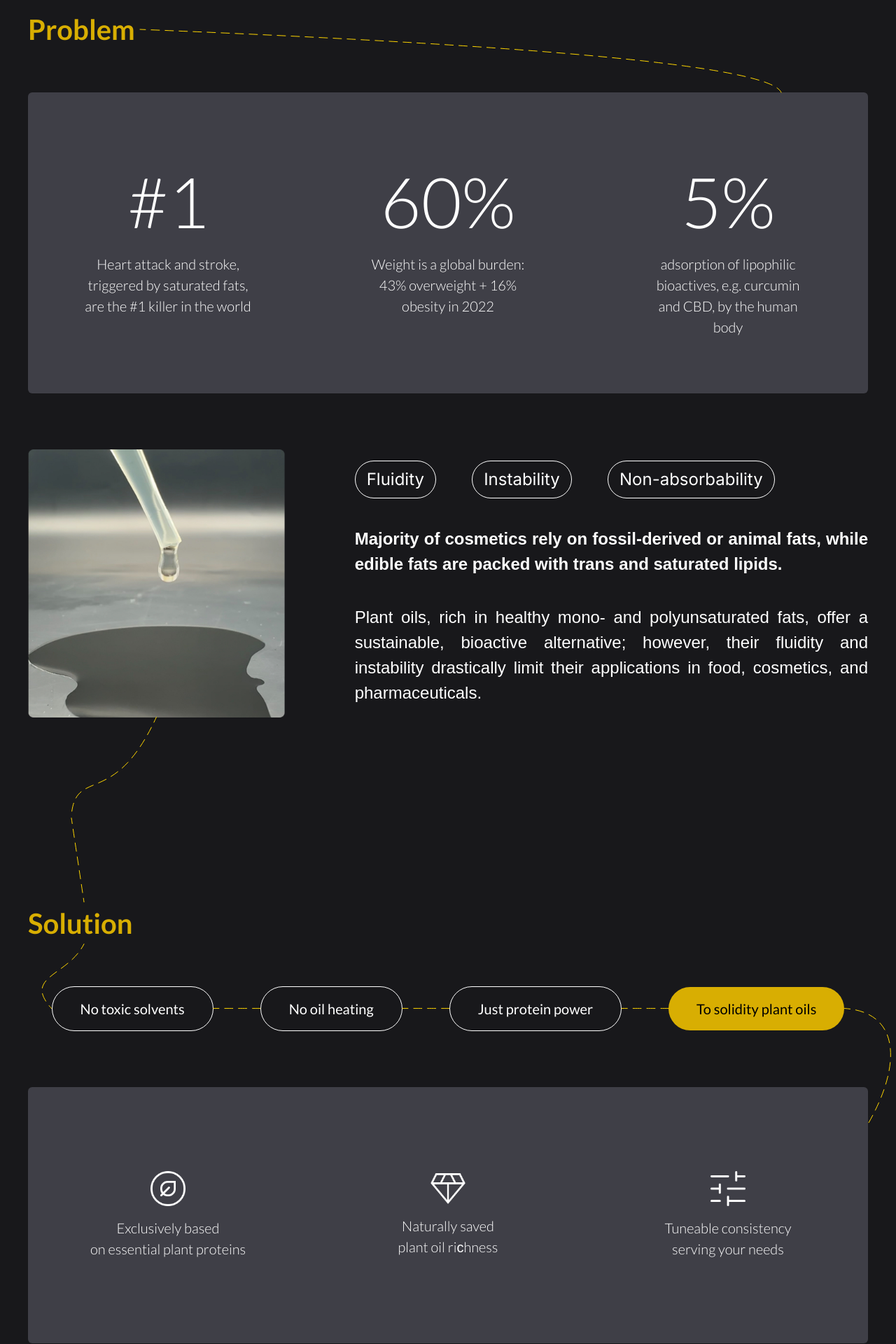
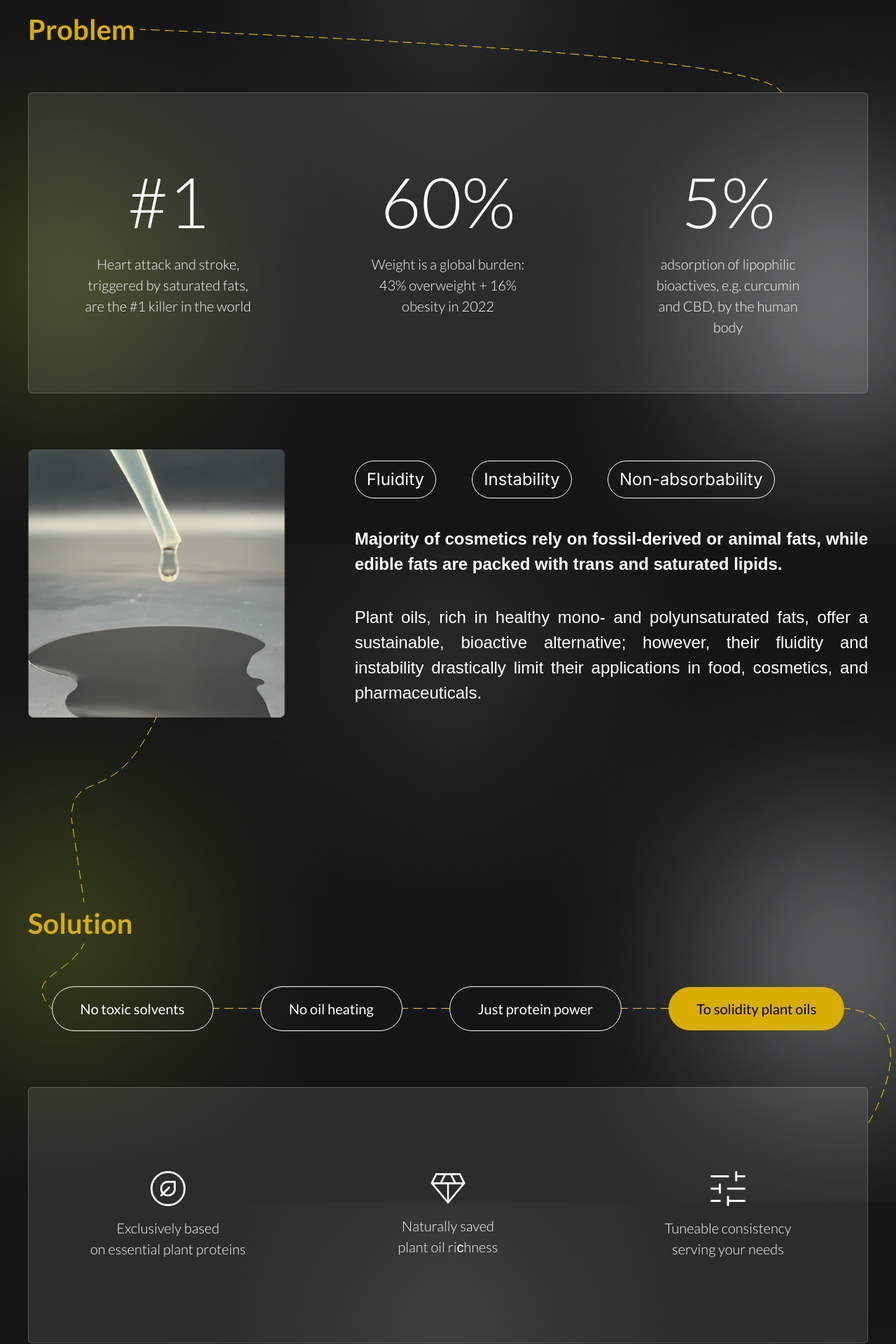
Before and after one commit to MrDrProfessorPatrick/olexir, a Next.js app: page /technology in a window 1280 px wide. Shown: the part 700-2620 px from the top of the page at 70% size. Built offline with nearby package versions, Linux system fonts and the light colour scheme.

Commit message:
bg image added

```diff
--- a/src/app/technology/page.js
+++ b/src/app/technology/page.js
@@ -65,7 +65,7 @@ export default function Solution() {
   ];
 
   return (
-    <div className="bg-zinc-900">
+    <div className="bg-[url('/caruselBg.png')] bg-repeat-y bg-center bg-[length:100%_auto]">
       <BgVideo link={"/solutionVideo.mp4"} />
       <div className="absolute top-116 z-20 w-full flex justify-center">
         <h1
@@ -76,7 +76,7 @@ export default function Solution() {
       </div>
       <div id="container">
         <div className="relative w-full px-4 md:px-10">
-          <div className="pt-23 pb-15 w-[160px]">
+          <div className="pt-23 pb-15 w-[160px] ">
             <h3
               id="problem"
               className={`text-[40px] text-[#D8AE02] font-semibold ${lato.className}`}
@@ -96,7 +96,7 @@ export default function Solution() {
           />
           <div
             id="problemsTable"
-            className="flex w-[100%] bg-zinc-700 rounded-md"
+            className="flex w-[100%] rounded-md bg-white/10 backdrop-blur-[2px] before:content-[''] before:absolute before:inset-0 before:rounded-md before:border before:border-white/20"
           >
             <div className="flex flex-1 flex-col justify-center items-center py-8 lg:py-20 px-2 lg:px-10">
               <div
@@ -402,7 +402,7 @@ export default function Solution() {
 
           <div
             id="solutionTable"
-            className="flex flex-col md:flex-row w-[100%] bg-zinc-700 rounded-md mt-20 py-10"
+            className="flex flex-col md:flex-row w-[100%] mt-20 py-10 rounded-md bg-white/10 backdrop-blur-[2px] before:content-[''] before:absolute before:inset-0 before:rounded-md before:border before:border-white/20"
           >
             <div className="flex flex-[1_1_0] flex-col justify-center items-center py-20">
               <div
```
